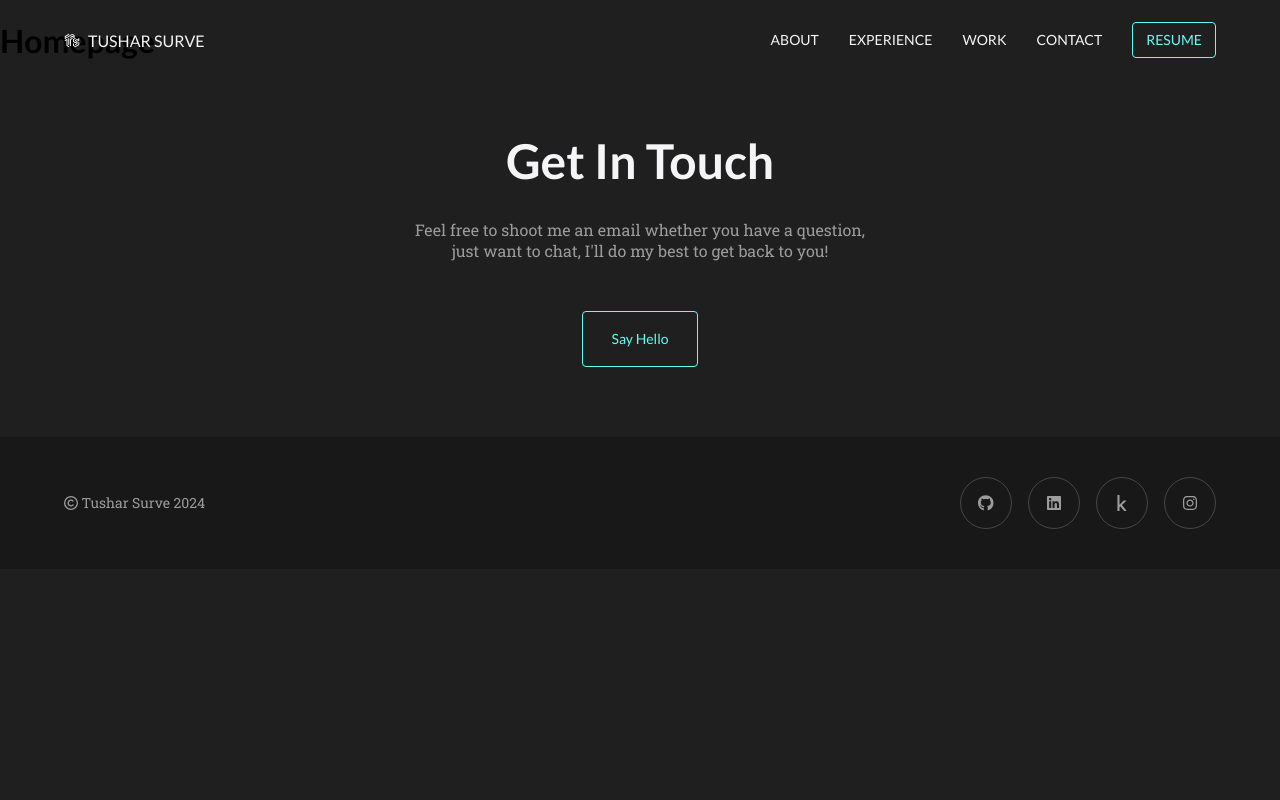
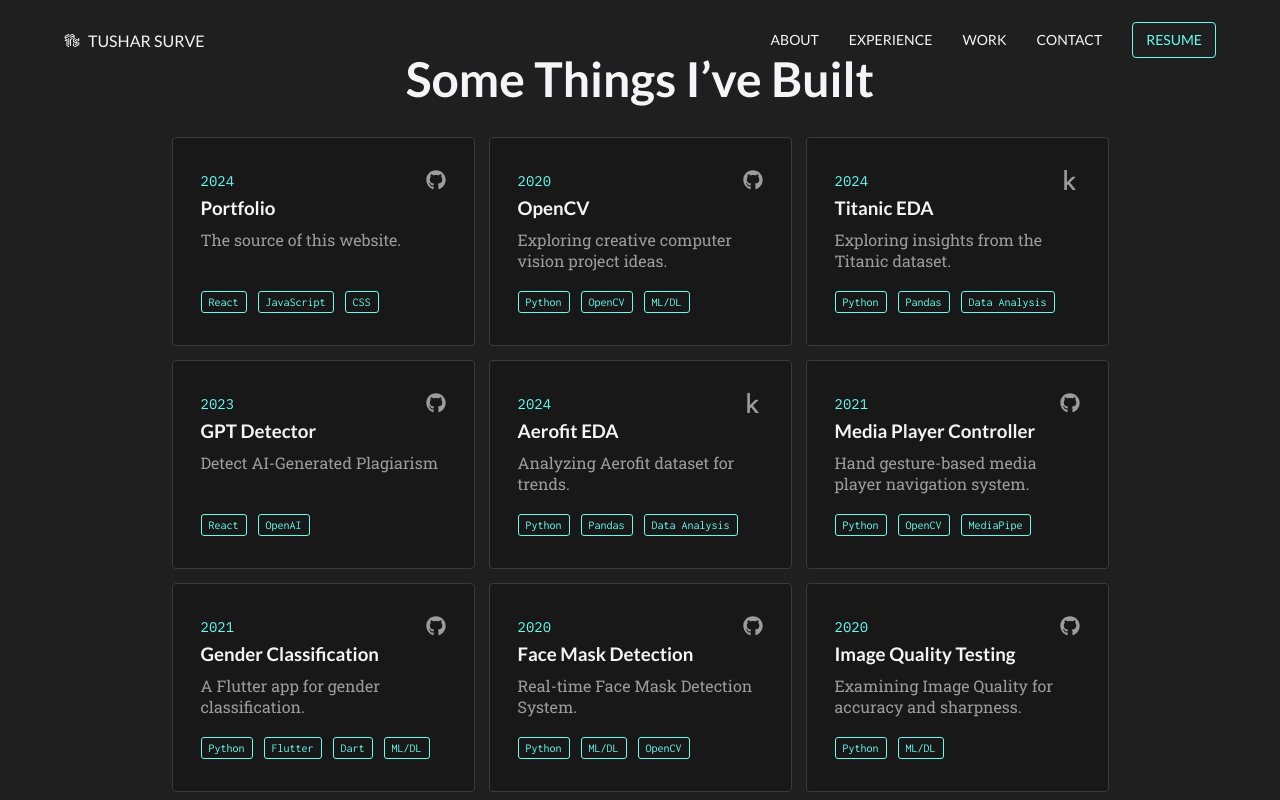
Before and after one commit to TusharSSurve/portfolio, a React (Create React App) app: page / in a window 1280 px wide. Shown: the top 800 px of the page. Built offline with nearby package versions, Linux system fonts and the light colour scheme; the HTML template or start-up script is replaced by a standard one.

Commit message:
[test] : Work Section Basic Completed

```diff
--- a/src/components/Contact.module.css
+++ b/src/components/Contact.module.css
@@ -3,13 +3,6 @@
   flex-direction: column;
   align-items: center;
   padding: 50px 0 70px;
-}
-
-.contact h2 {
-  font-size: var(--font-48);
-  margin: 0 0 30px;
-  color: var(--white-color);
-  text-align: center;
 }
 
 .contact p {
@@ -29,8 +22,4 @@
     width: 90%;
     margin: 0 auto;
   }
-
-  .contact h2 {
-    font-size: var(--font-36);
-  }
 }
--- a/src/components/Work.js
+++ b/src/components/Work.js
@@ -1,9 +1,19 @@
 import React from "react";
+import styles from './Work.module.css';
+import WorkCard from "./WorkCard";
+import data from '../data/work.json';
 
 const Work = () => {
+  const projects = data;
   return (
-    <>
-      <h2>Work</h2>
-    </>);
+    <div className={styles.work}>
+      <h2>Some Things I’ve Built</h2>
+      <div className={styles.wcards}>
+        {projects.map(proj => {
+          return <WorkCard project={proj} key={proj.id} />
+        })}
+      </div>
+    </div>
+  );
 }
 export default Work;
--- /dev/null
+++ b/src/components/Work.module.css
@@ -0,0 +1,14 @@
+.work {
+  padding: 50px 0 70px;
+  margin: 0 auto;
+  width: 90%;
+}
+
+.wcards {
+  display: flex;
+  flex-wrap: wrap;
+  gap: 14px;
+  justify-content: center;
+  width: 82%;
+  margin: 0 auto;
+}
--- /dev/null
+++ b/src/components/WorkCard.js
@@ -0,0 +1,41 @@
+import React from "react";
+import styles from './WorkCard.module.css';
+import { FontAwesomeIcon } from '@fortawesome/react-fontawesome';
+import { faGithub, faKaggle } from '@fortawesome/free-brands-svg-icons';
+
+const WorkCard = ({ project }) => {
+  return (
+    <div className={styles.wcard}>
+      <div className={styles.wbody}>
+        <div className={styles.wheader}>
+          <time>{project.year}</time>
+          <ul className={styles.wlinks}>
+            {
+              project.wlinks.map(wl => {
+                return <li key={wl.id}>
+                  <a href={wl.link}>{
+                    wl.icon === 'github' ? <FontAwesomeIcon icon={faGithub} /> : <FontAwesomeIcon icon={faKaggle} />
+                  }</a>
+                </li>
+              })
+            }
+          </ul>
+        </div>
+        <h3>{project.title}</h3>
+        <p>{project.para}</p>
+      </div>
+      <div className={styles.wfooter}>
+        <ul className={styles.wlangs}>
+          {
+            project.langs.map(wl => {
+              return <li key={wl.id}>
+                {wl.lang}
+              </li>
+            })
+          }
+        </ul>
+      </div>
+    </div>
+  );
+}
+export default WorkCard;
--- /dev/null
+++ b/src/components/WorkCard.module.css
@@ -0,0 +1,76 @@
+.wcard {
+  border-radius: 4px;
+  background-color: var(--dark-grey-color);
+  padding: 32px 28px;
+  display: flex;
+  flex-direction: column;
+  justify-content: space-between;
+  width: 33%;
+  max-width: 245px;
+  border: 1px solid var(--grey-color);
+}
+
+.wcard ul {
+  margin: 0;
+}
+
+.wheader {
+  display: flex;
+  justify-content: space-between;
+  align-items: center;
+}
+
+.wheader time {
+  color: var(--neon-color);
+  font-family: var(--font-ibm);
+  font-size: var(--font-14);
+}
+
+.wheader svg {
+  color: var(--dark-white-color);
+  width: 20px;
+  height: 20px;
+}
+
+.wheader svg:hover {
+  color: var(--neon-color);
+}
+
+.wbody h3 {
+  margin-top: 5px;
+  margin-bottom: 10px;
+  color: var(--white-color);
+}
+
+.wbody p {
+  margin: 0;
+  color: var(--dark-white-color);
+}
+
+ul.wlangs {
+  display: flex;
+  gap: 11px;
+  flex-wrap: wrap;
+  margin-top: 20px;
+}
+
+.wlangs li {
+  font-size: var(--font-12);
+  font-family: var(--font-inconsolata);
+  color: var(--neon-color);
+  border: 1px solid var(--neon-color);
+  padding: 4px 7px;
+  border-radius: 3px;
+}
+
+@media (min-width: 1440px) {
+  .wcard {
+    max-width: 280px;
+  }
+}
+
+@media (max-width: 768px) {
+  .wcard {
+    width: 100%;
+  }
+}
--- /dev/null
+++ b/src/data/work.json
@@ -0,0 +1,287 @@
+[
+  {
+    "id": 1,
+    "year": "2024",
+    "wlinks": [
+      {
+        "id": 1,
+        "link": "https://github.com/TusharSSurve/portfolio",
+        "icon": "github"
+      }
+    ],
+    "title": "Portfolio",
+    "para": "The source of this website.",
+    "langs": [
+      {
+        "id": 1,
+        "lang": "React"
+      },
+      {
+        "id": 2,
+        "lang": "JavaScript"
+      },
+      {
+        "id": 3,
+        "lang": "CSS"
+      }
+    ]
+  },
+  {
+    "id": 2,
+    "year": "2020",
+    "wlinks": [
+      {
+        "id": 1,
+        "link": "https://github.com/TusharSSurve/OpenCV",
+        "icon": "github"
+      }
+    ],
+    "title": "OpenCV",
+    "para": "Exploring creative computer vision project ideas.",
+    "langs": [
+      {
+        "id": 1,
+        "lang": "Python"
+      },
+      {
+        "id": 2,
+        "lang": "OpenCV"
+      },
+      {
+        "id": 3,
+        "lang": "ML/DL"
+      }
+    ]
+  },
+  {
+    "id": 3,
+    "year": "2024",
+    "wlinks": [
+      {
+        "id": 1,
+        "link": "https://www.kaggle.com/code/tusharsurve/titanic-eda",
+        "icon": "kaggle"
+      }
+    ],
+    "title": "Titanic EDA",
+    "para": "Exploring insights from the Titanic dataset.",
+    "langs": [
+      {
+        "id": 1,
+        "lang": "Python"
+      },
+      {
+        "id": 2,
+        "lang": "Pandas"
+      },
+      {
+        "id": 3,
+        "lang": "Data Analysis"
+      }
+    ]
+  },
+  {
+    "id": 4,
+    "year": "2023",
+    "wlinks": [
+      {
+        "id": 1,
+        "link": "https://github.com/TusharSSurve/GPT-Detector",
+        "icon": "github"
+      }
+    ],
+    "title": "GPT Detector",
+    "para": "Detect AI-Generated Plagiarism",
+    "langs": [
+      {
+        "id": 1,
+        "lang": "React"
+      },
+      {
+        "id": 2,
+        "lang": "OpenAI"
+      }
+    ]
+  },
+  {
+    "id": 5,
+    "year": "2024",
+    "wlinks": [
+      {
+        "id": 1,
+        "link": "https://www.kaggle.com/code/tusharsurve/aerofit-eda",
+        "icon": "kaggle"
+      }
+    ],
+    "title": "Aerofit EDA",
+    "para": "Analyzing Aerofit dataset for trends.",
+    "langs": [
+      {
+        "id": 1,
+        "lang": "Python"
+      },
+      {
+        "id": 2,
+        "lang": "Pandas"
+      },
+      {
+        "id": 3,
+        "lang": "Data Analysis"
+      }
+    ]
+  },
+  {
+    "id": 6,
+    "year": "2021",
+    "wlinks": [
+      {
+        "id": 1,
+        "link": "https://github.com/TusharSSurve/Media-Player-Controller-With-Hand-Gesture",
+        "icon": "github"
+      }
+    ],
+    "title": "Media Player Controller",
+    "para": "Hand gesture-based media player navigation system.",
+    "langs": [
+      {
+        "id": 1,
+        "lang": "Python"
+      },
+      {
+        "id": 2,
+        "lang": "OpenCV"
+      },
+      {
+        "id": 3,
+        "lang": "MediaPipe"
+      }
+    ]
+  },
+  {
+    "id": 7,
+    "year": "2021",
+    "wlinks": [
+      {
+        "id": 1,
+        "link": "https://github.com/TusharSSurve/Gender-Classification-With-Flutter",
+        "icon": "github"
+      }
+    ],
+    "title": "Gender Classification",
+    "para": "A Flutter app for gender classification.",
+    "langs": [
+      {
+        "id": 1,
+        "lang": "Python"
+      },
+      {
+        "id": 2,
+        "lang": "Flutter"
+      },
+      {
+        "id": 3,
+        "lang": "Dart"
+      },
+      {
+        "id": 4,
+        "lang": "ML/DL"
+      }
+    ]
+  },
+  {
+    "id": 8,
+    "year": "2020",
+    "wlinks": [
+      {
+        "id": 1,
+        "link": "https://github.com/TusharSSurve/Computer-Vision-With-DL/tree/main/Face%20Mask%20Detection",
+        "icon": "github"
+      }
+    ],
+    "title": "Face Mask Detection",
+    "para": "Real-time Face Mask Detection System.",
+    "langs": [
+      {
+        "id": 1,
+        "lang": "Python"
+      },
+      {
+        "id": 2,
+        "lang": "ML/DL"
+      },
+      {
+        "id": 3,
+        "lang": "OpenCV"
+      }
+    ]
+  },
+  {
+    "id": 9,
+    "year": "2020",
+    "wlinks": [
+      {
+        "id": 1,
+        "link": "https://github.com/TusharSSurve/Image-Quality-Detection",
+        "icon": "github"
+      }
+    ],
+    "title": "Image Quality Testing",
+    "para": "Examining Image Quality for accuracy and sharpness.",
+    "langs": [
+      {
+        "id": 1,
+        "lang": "Python"
+      },
+      {
+        "id": 2,
+        "lang": "ML/DL"
+      }
+    ]
+  },
+  {
+    "id": 10,
+    "year": "2020",
+    "wlinks": [
+      {
+        "id": 1,
+        "link": "https://github.com/TusharSSurve/OpenCV/tree/main/Document%20Scanner",
+        "icon": "github"
+      }
+    ],
+    "title": "Document Scanner",
+    "para": "Quick Document Scanner with high-quality output.",
+    "langs": [
+      {
+        "id": 1,
+        "lang": "Python"
+      },
+      {
+        "id": 2,
+        "lang": "OpenCV"
+      }
+    ]
+  },
+  {
+    "id": 11,
+    "year": "2020",
+    "wlinks": [
+      {
+        "id": 1,
+        "link": "https://github.com/TusharSSurve/OpenCV/tree/main/Remove%20Duplicates",
+        "icon": "github"
+      }
+    ],
+    "title": "Duplicate Image Removal",
+    "para": "A Python program to remove duplicates from the dataset.",
+    "langs": [
+      {
+        "id": 1,
+        "lang": "Python"
+      },
+      {
+        "id": 2,
+        "lang": "OpenCV"
+      }
+    ]
+  }
+]
--- a/src/global/Footer.module.css
+++ b/src/global/Footer.module.css
@@ -19,7 +19,6 @@
 .contact ul {
   display: flex;
   gap: 16px;
-  padding: 0;
   margin: 0;
 }
 
--- a/src/global/Header.module.css
+++ b/src/global/Header.module.css
@@ -33,7 +33,6 @@
 nav ul {
   display: flex;
   gap: 30px;
-  padding: 0;
 }
 
 header a {
--- a/src/index.css
+++ b/src/index.css
@@ -1,4 +1,4 @@
-@import url('https://fonts.googleapis.com/css2?family=Lato:ital,wght@0,300;0,400;0,700;1,300;1,400;1,700&family=Roboto+Slab:wght@100..900&display=swap');
+@import url('https://fonts.googleapis.com/css2?family=Lato:ital,wght@0,300;0,400;0,700;1,300;1,400;1,700&family=Roboto+Slab:wght@100..900&display=swap&family=IBM+Plex+Mono&display=swap&family=Inconsolata:wdth,wght@112.5,200..900&display=swap');
 
 :root {
   /*colors*/
@@ -45,6 +45,8 @@
   /*font*/
   --font-roboto-slab: "Roboto Slab", serif;
   --font-lato: "Lato", sans-serif;
+  --font-ibm: "IBM Plex Mono", monospace;
+  --font-inconsolata: "Inconsolata", monospace;
 
   /*border-radius*/
   --border-radius: 4px;
@@ -70,6 +72,10 @@
   font-family: var(--font-roboto-slab);
 }
 
+ul {
+  padding: 0;
+}
+
 li {
   list-style-type: none;
 }
@@ -78,3 +84,16 @@
   text-decoration: none;
   color: inherit;
 }
+
+h2 {
+  font-size: var(--font-48);
+  margin: 0 0 30px;
+  color: var(--white-color);
+  text-align: center;
+}
+
+@media (max-width:550px) {
+  h2 {
+    font-size: var(--font-36);
+  }
+}
--- a/src/pages/Homepage.js
+++ b/src/pages/Homepage.js
@@ -1,9 +1,10 @@
 import React from "react";
 import Contact from '../components/Contact'
+import Work from "../components/Work";
 const Homepage = () => {
   return (
     <>
-      <h1>Homepage</h1>
+      <Work />
       <Contact />
     </>
   );
```
